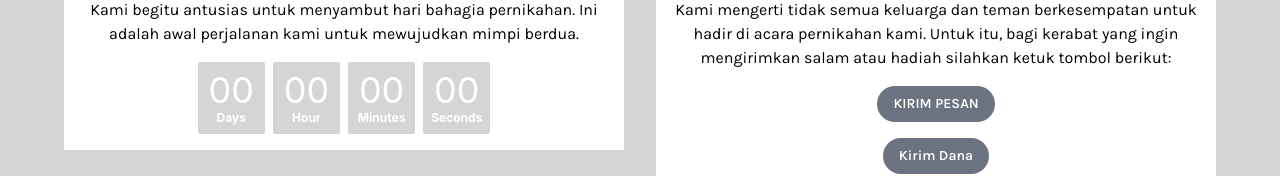
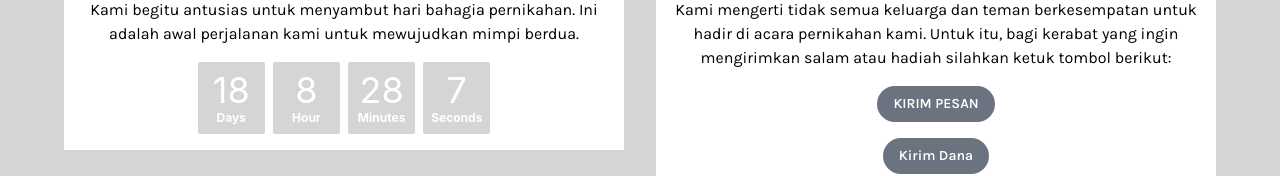
Before and after one commit to ahyaralfaruq/hajun-wedding, a React (Create React App) app: page / in a window 1280 px wide. Shown: the part 3251-3427 px from the top of the page. Built offline with nearby package versions, Linux system fonts and the light colour scheme.

Commit message:
creating logic of countdown timer

```diff
--- a/src/components/SectionGift/index.jsx
+++ b/src/components/SectionGift/index.jsx
@@ -1,6 +1,55 @@
-import React from 'react'
+import React, { useState , useEffect } from 'react'
 
 const SectionGift = () => {
+  // const [expiryTime, setExpiryTime] = useState("21 jun 2023 04:08:50");
+  const [expiryTime, setExpiryTime] = useState("8 jul 2023 09:00:00");
+  const [countdownTime, setCountdownTime]= useState({
+    days: '',
+    hours: '',
+    minutes: '',
+    seconds: ''
+  })
+
+  const runTimeInterval = () => {
+    const timeInterval = setInterval(() => {
+      const countdownDateTime = new Date(expiryTime).getTime();
+      const currentTime = new Date().getTime();
+      const remainingDayTime = countdownDateTime - currentTime;
+      const totalDays = Math.floor(remainingDayTime / (1000 * 60 * 60 * 24));
+      const totalHours = Math.floor((remainingDayTime % (1000 * 60 * 60 * 24)) / (1000 * 60 * 60));
+      const totalMinutes = Math.floor((remainingDayTime % (1000 * 60 * 60)) / (1000 * 60));
+      const totalSeconds = Math.floor((remainingDayTime % (1000 * 60)) / 1000);
+
+      const runningCountdownTime={
+          days: totalDays,
+          hours: totalHours,
+          minutes: totalMinutes,
+          seconds: totalSeconds
+      }
+
+      setCountdownTime(runningCountdownTime);
+
+      if(remainingDayTime < 0) {
+        clearInterval(timeInterval);
+        setCountdownTime({
+          days: "00",
+          hours: "00",
+          minutes: "00",
+          seconds: "00"
+        });
+        setExpiryTime(false);
+      }
+
+    }, 1000);
+  }
+
+  useEffect(() => {
+    runTimeInterval()
+
+    return () => clearInterval(runTimeInterval)
+  });
+
+
   return (
     <section id="sectionGift">
       <div className="md:p-16 sm:py-8 sm:px-4 bg-swanWhite">
@@ -19,19 +68,27 @@ const SectionGift = () => {
 
               <div className="grid grid-cols-4 gap-2 mt-4">
                 <div className="w-full bg-swanWhite p-2 rounded-sm">
-                  <h2 className="text-4xl text-center text-white">00</h2>
+                  <h2 className="text-4xl text-center text-white">
+                    {countdownTime.days}
+                  </h2>
                   <p className="text-xs text-center font-bold text-white">Days</p>
                 </div>
                 <div className="w-full bg-swanWhite p-2 rounded-sm">
-                  <h2 className="text-4xl text-center text-white">00</h2>
+                  <h2 className="text-4xl text-center text-white">
+                    {countdownTime.hours}
+                  </h2>
                   <p className="text-xs text-center font-bold text-white">Hour</p>
                 </div>
                 <div className="w-full bg-swanWhite p-2 rounded-sm">
-                  <h2 className="text-4xl text-center text-white">00</h2>
+                  <h2 className="text-4xl text-center text-white">
+                    {countdownTime.minutes}
+                  </h2>
                   <p className="text-xs text-center font-bold text-white">Minutes</p>
                 </div>
                 <div className="w-full bg-swanWhite p-2 rounded-sm">
-                  <h2 className="text-4xl text-center text-white">00</h2>
+                  <h2 className="text-4xl text-center text-white">
+                    {countdownTime.seconds}
+                  </h2>
                   <p className="text-xs text-center font-bold text-white">Seconds</p>
                 </div>
               </div>
```
